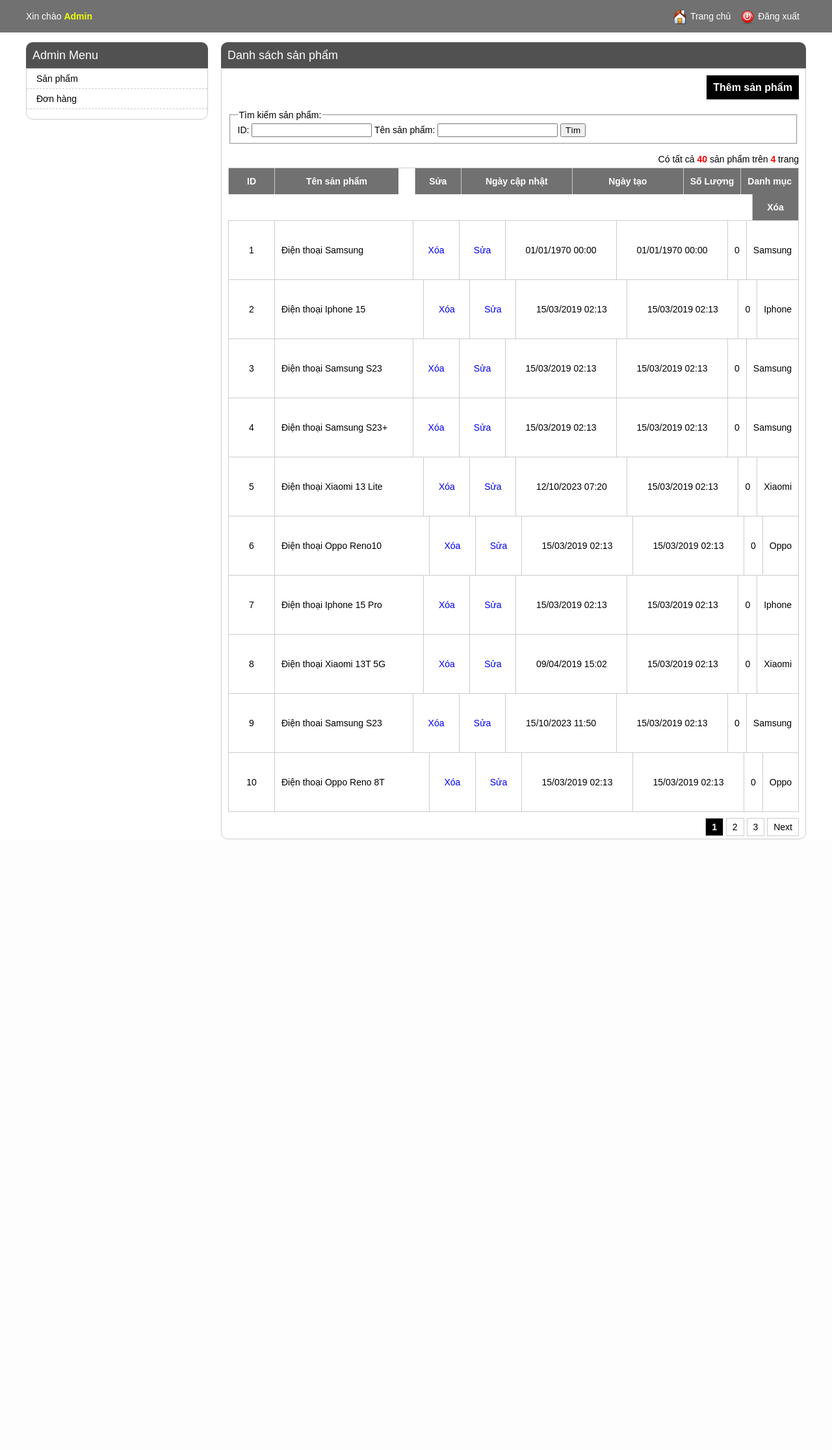
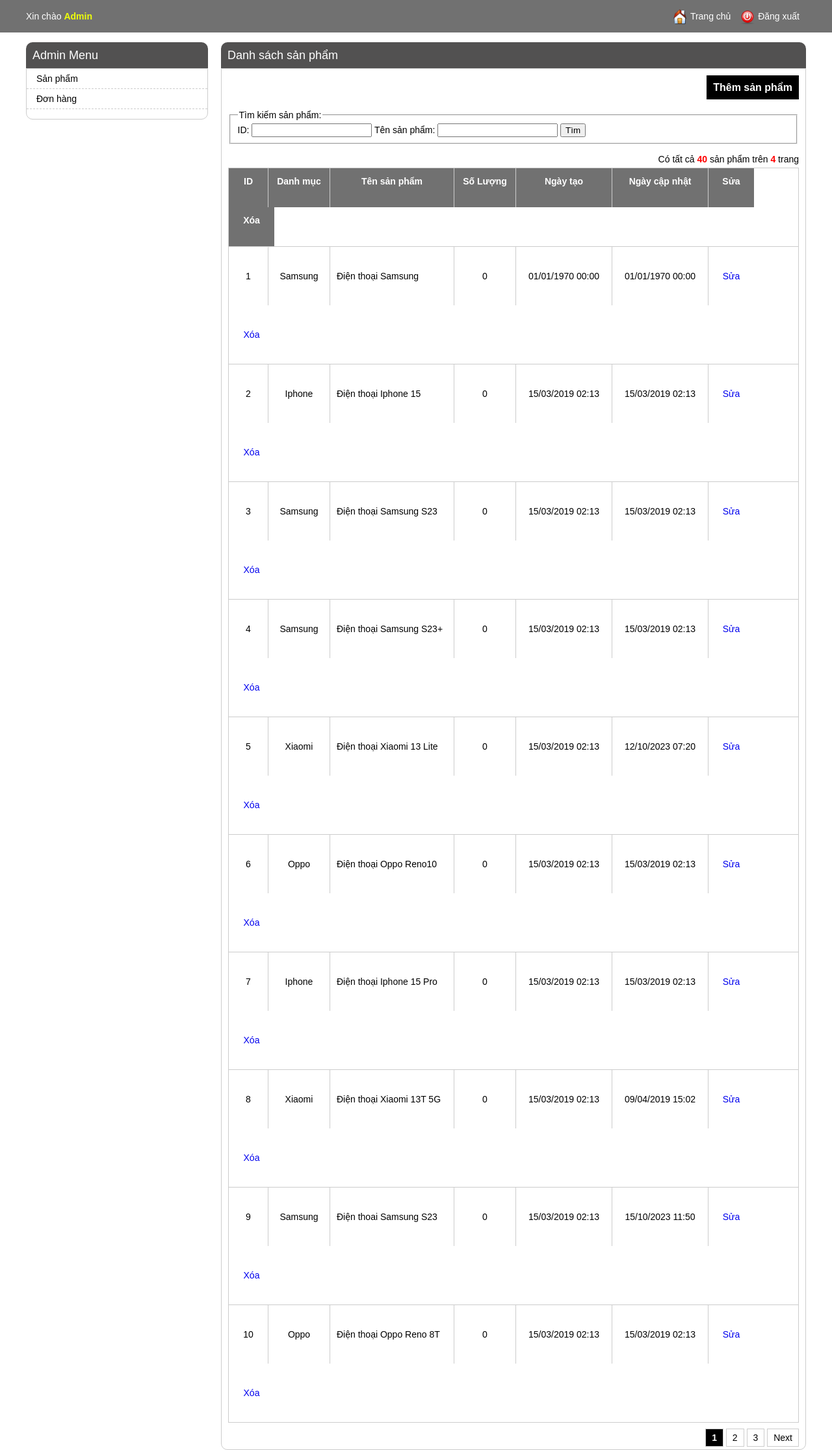
Before and after one commit to LanThanh03/mobile_management, a PHP site: page /admin/product_listing.php in a window 1280 px wide. Shown: the whole page at 65% size. Before the commit the page ends 1292 px from the top, so only its background shows below. Run offline with PHP 8.4, Linux system fonts and the light colour scheme; a user stored in the database is signed in; data comes from the database, SQL or seed files in the repository; some libraries are stand-ins or nearby versions.

Commit message:
Add files via upload

```diff
--- a/css/admin_style.css
+++ b/css/admin_style.css
@@ -23,7 +23,7 @@ h1{
     margin: 0;
 }
 .listing-prop{
-    float: right;
+    float: left;
     border-left: 1px solid #ccc;
     line-height: 90px;
     padding: 0 10px;
@@ -38,6 +38,7 @@ h1{
     padding: 5px;
     height: 80px;
 }
+
 .listing-name{
     padding-left: 10px;
     border-right: 0;
@@ -47,7 +48,7 @@ h1{
     overflow: hidden;
 }
 .listing-button{
-    float: right;
+    float: left;
     border-left: 1px solid #ccc;
     border-right: 0;
     padding: 0 10px;
@@ -67,7 +68,7 @@ h1{
     border-top: 1px solid #ccc;
 }
 .listing-time{
-    width: 150px;
+    width: 127px;
     text-align: center;
 }
 .listing-item-heading{
@@ -75,7 +76,7 @@ h1{
     font-weight: bold;
 }
 .listing-item-heading .listing-prop{
-    height: 40px;
+    height: 60px;
     line-height: 40px;
     background: #717171;
     color: #FFF;
@@ -263,6 +264,10 @@ a:hover{
     bottom: 3px;
     right: 0;
 }
+.thuonghieu
+{
+    margin-bottom:15px;
+}
 
 .box-content{
     margin: 0 auto;
@@ -303,7 +308,12 @@ select[name="parent_id"]{
 }
 .listing-id{
     float: left;
-    width: 50px;
+    width: 40px;
+    text-align: center;
+}
+.listing-quantity{
+    float: left;
+    width: 74px;
     text-align: center;
 }
 #order-detail-wrapper{
```
